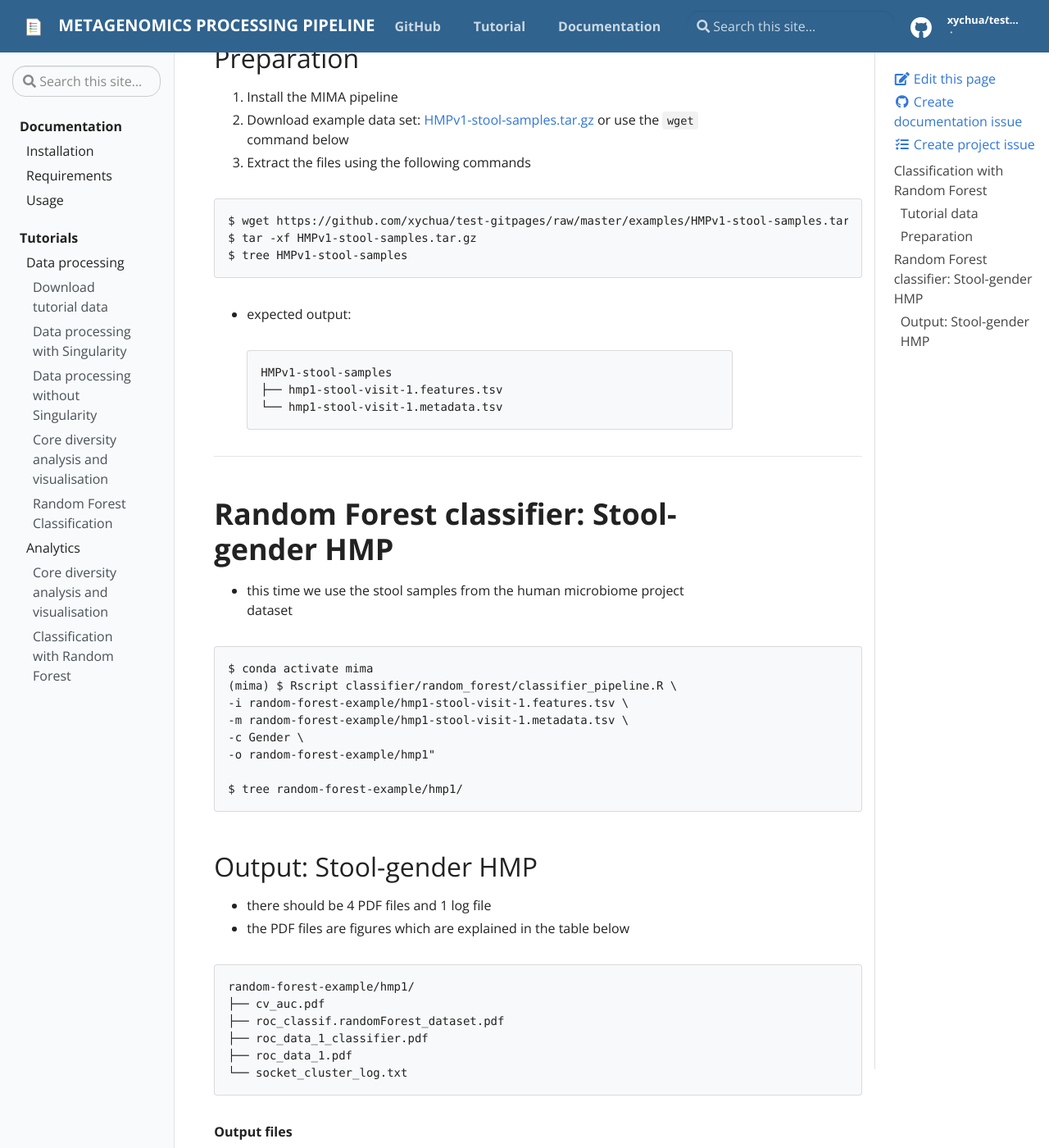
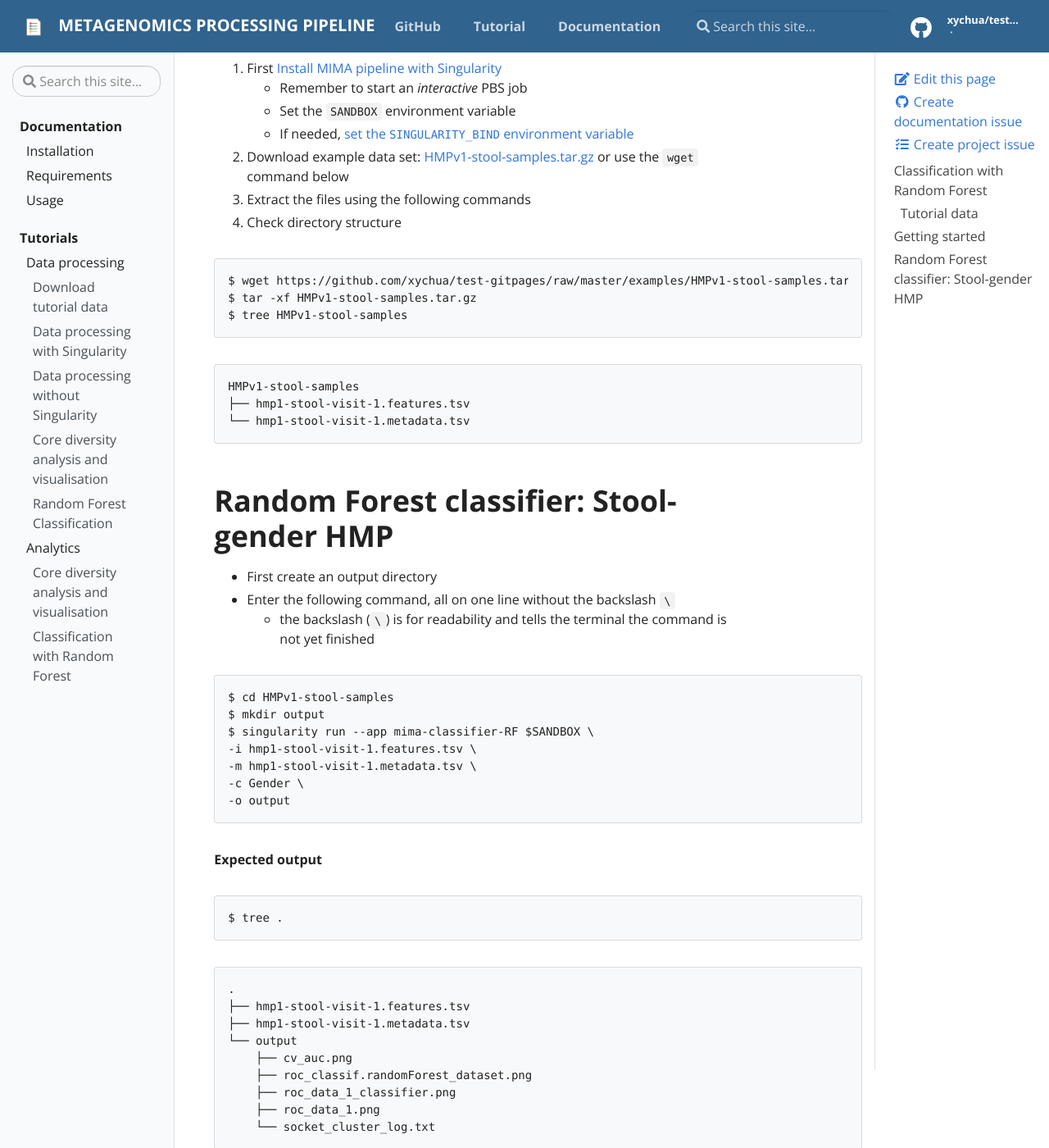
Before and after one commit to mrcbioinfo/mima-pipeline, a Jekyll site: the page built from docs/_docs/tutorials/classification-random-forest.md, in a window 1280 px wide and 1400 px high, scrolled down 797 px. Shown: the whole window at 82% size. Built offline with Jekyll 4.4.1, drawn with Linux system fonts in a browser that asks for light colours; some of the changed text lies outside the part shown.

Commit message:
random forest classifier tutorial

````diff
--- a/docs/_docs/tutorials/classification-random-forest.md
+++ b/docs/_docs/tutorials/classification-random-forest.md
@@ -6,23 +6,26 @@ title: Classification with Random Forest
 
 This tutorial steps through the classification module using Random Forest.
 
-The module trains a random forest classifier given an input data of feature relative abundances. The input table consists of features (taxa, genes, pathways) as rows and samples as columns. The cells denote the relative abundance of feature $i$ for sample $j$.
+The module trains a random forest classifier given an input data of feature relative abundances. The input table consists of features (taxa, genes, pathways) as rows and samples as columns. The cells denote the relative abundance of feature *i* for sample *j*.
 
 Samples belong to mutually exclusive groups defined in the `metadata` and the goal is to classify the samples based on these groups.
 
-...
-
 ## Tutorial data
 
-The **mock data** data sets from Tourlousse *et.al.* 2022 which we used in the [data processing without Singularity]({{ site.baseurl }}/docs/tutorials/../../../tutorial-no-singularity#tutorial-data) and [Visualisation] tutorial is very clean and does not make for an interesting classification problem.
+The **mock data** data sets from Tourlousse *et.al.* 2022 which we used in the [Data processing with Singularity](tutorial-with-singularity) and visualisation tutorial is very clean and does not make for an interesting classification problem.
 
 We will use a real data from human stool microbiome, from the Human Microbiome Project V1. The data consists n=241 total samples, of which 118 are from females and 123 are from males. The taxonomy have been annotated using the Metaphlan2 process. We will train the random forest classifier to distinguish between sex.
 
-## Preparation
+# Getting started
 
-1. Install the MIMA pipeline
+1. First [Install MIMA pipeline with Singularity]({{site.baseurl}}/docs/installation)
+  - Remember to start an *interactive* PBS job
+  - Set the `SANDBOX` environment variable
+  - If needed, [set the `SINGULARITY_BIND` environment variable](tutorial-with-singularity#pbs-configuration-files)
+
 2. Download example data set: [HMPv1-stool-samples.tar.gz](https://github.com/xychua/test-gitpages/raw/master/examples/HMPv1-stool-samples.gz) or use the `wget` command below
 3. Extract the files using the following commands
+4. Check directory structure
 
 ```
 $ wget https://github.com/xychua/test-gitpages/raw/master/examples/HMPv1-stool-samples.tar.gz
@@ -30,49 +33,53 @@ $ tar -xf HMPv1-stool-samples.tar.gz
 $ tree HMPv1-stool-samples
 ```
 
-- expected output:
 ```
 HMPv1-stool-samples
 ├── hmp1-stool-visit-1.features.tsv
 └── hmp1-stool-visit-1.metadata.tsv
 ```
 
-----
-
 
 # Random Forest classifier: Stool-gender HMP
 
-- this time we use the stool samples from the human microbiome project dataset
+- First create an output directory
+- Enter the following command, all on one line without the backslash `\`
+  - the backslash (`\`) is for readability and tells the terminal the command is not yet finished
 
 ```
-$ conda activate mima
-(mima) $ Rscript classifier/random_forest/classifier_pipeline.R \
--i random-forest-example/hmp1-stool-visit-1.features.tsv \
--m random-forest-example/hmp1-stool-visit-1.metadata.tsv \
+$ cd HMPv1-stool-samples
+$ mkdir output
+$ singularity run --app mima-classifier-RF $SANDBOX \
+-i hmp1-stool-visit-1.features.tsv \
+-m hmp1-stool-visit-1.metadata.tsv \
 -c Gender \
--o random-forest-example/hmp1"
-
-$ tree random-forest-example/hmp1/
+-o output
 ```
 
-## Output: Stool-gender HMP
+**Expected output**
+
+```
+$ tree .
+```
+
+```
+.
+├── hmp1-stool-visit-1.features.tsv
+├── hmp1-stool-visit-1.metadata.tsv
+└── output
+    ├── cv_auc.png
+    ├── roc_classif.randomForest_dataset.png
+    ├── roc_data_1_classifier.png
+    ├── roc_data_1.png
+    └── socket_cluster_log.txt
+```
 
 - there should be 4 PDF files and 1 log file
 - the PDF files are figures which are explained in the table below
 
-```
-random-forest-example/hmp1/
-├── cv_auc.pdf
-├── roc_classif.randomForest_dataset.pdf
-├── roc_data_1_classifier.pdf
-├── roc_data_1.pdf
-└── socket_cluster_log.txt
-```
 
-**Output files**
-
-| Output file | Description | Image |
-|:------------|:------------|:---------|
+| Output file | Description | Image    |
+|-------------|-------------|----------:|
 | cv_auc.pdf  | plot showing the area under the curve | ![](../../assets/img/tutorials/classifer/random-forest-HMP/cv_auc.png) |
 | roc_classif.randomForest_dataset.pdf | plot showing | ![](../../assets/img/tutorials/classifer/random-forest-HMP/roc_classif.randomForest_dataset.png) |
 | roc_data_1_classifier.pdf | plot showing | | ![](../../assets/img/tutorials/classifer/random-forest-HMP/roc_data_1_classifier.png) |
````
Also changed, not shown: docs/assets/img/tutorials/classifer/random-forest-mock/cv_auc.png (added), docs/assets/img/tutorials/classifer/random-forest-mock/roc_classif.randomForest_dataset.png (added), docs/assets/img/tutorials/classifer/random-forest-mock/roc_data_1.png (added), docs/assets/img/tutorials/classifer/random-forest-mock/roc_data_1_classifier.png (added).
